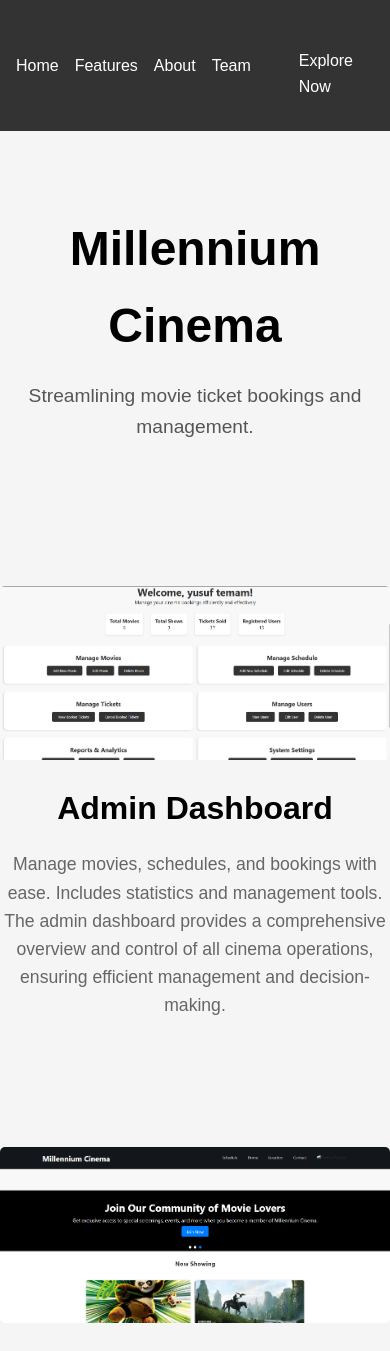
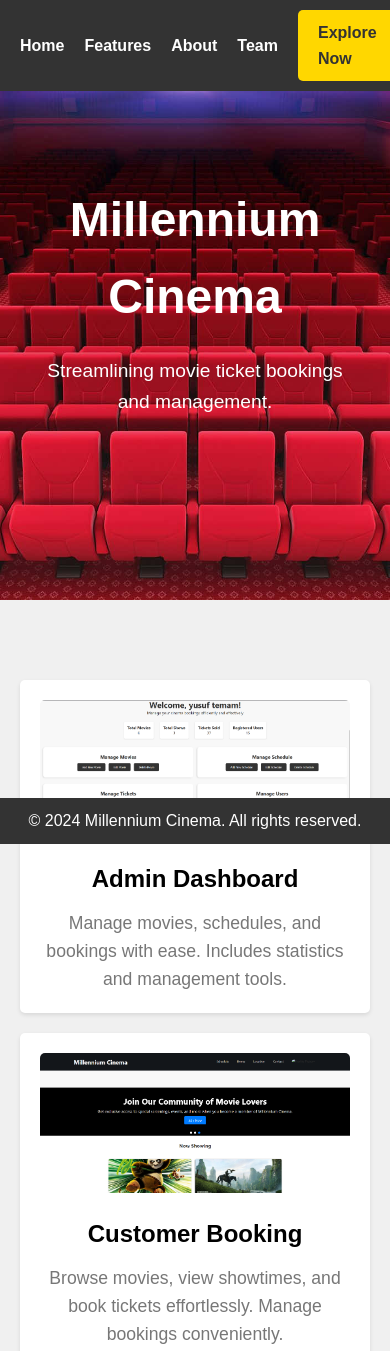
Before and after one commit to Yuzer52/Cinema_Booking, a plain HTML site: page index.html in a window 390 px wide. Shown: the top 1351 px of the page. Drawn offline with Linux system fonts and the light colour scheme.

Commit message:
'second'

```diff
--- a/index.html
+++ b/index.html
@@ -31,19 +31,19 @@
     <div class="feature">
         <img src="admin-dashboard.png" alt="Admin Dashboard">
         <h2>Admin Dashboard</h2>
-        <p>Manage movies, schedules, and bookings with ease. Includes statistics and management tools. The admin dashboard provides a comprehensive overview and control of all cinema operations, ensuring efficient management and decision-making.</p>
+        <p>Manage movies, schedules, and bookings with ease. Includes statistics and management tools.</p>
     </div>
 
     <div class="feature">
         <img src="customer-booking.png" alt="Customer Booking">
         <h2>Customer Booking</h2>
-        <p>Browse movies, view showtimes, and book tickets effortlessly. Manage bookings conveniently. The customer booking interface offers a user-friendly experience, allowing customers to easily find movies, check showtimes, and secure their tickets, enhancing their cinema-going experience.</p>
+        <p>Browse movies, view showtimes, and book tickets effortlessly. Manage bookings conveniently.</p>
     </div>
 
     <div class="feature">
         <img src="real-time-updates.png" alt="Real-time Updates">
         <h2>Real-time Updates</h2>
-        <p>Receive instant notifications about new movies, schedule changes, or booking confirmations. Stay informed with real-time updates on movie additions, schedule adjustments, and booking confirmations, ensuring a seamless and up-to-date cinema experience for customers and staff alike.</p>
+        <p>Receive instant notifications about new movies, schedule changes, or booking confirmations.</p>
     </div>
 </section>
 
--- a/style.css
+++ b/style.css
@@ -1,24 +1,29 @@
 /* Reset styles */
 * {
+    box-sizing: border-box;
     margin: 0;
     padding: 0;
-    box-sizing: border-box;
 }
 
-/* Basic styling */
 body {
     font-family: Arial, sans-serif;
     line-height: 1.6;
-    background-color: #f5f5f5;
+    background-color: #f0f0f0;
+    margin: 0;
+    padding: 0;
 }
 
+/* Header styles */
 header {
     background-color: #333;
     color: #fff;
-    padding: 1rem;
+    padding: 10px 20px;
     display: flex;
     justify-content: space-between;
     align-items: center;
+    position: fixed;
+    width: 100%;
+    z-index: 1000; /* Ensures header is above other content */
 }
 
 header nav ul {
@@ -27,112 +32,196 @@ header nav ul {
 }
 
 header nav ul li {
-    margin-right: 1rem;
+    margin-right: 20px;
 }
 
 header nav ul li a {
     color: #fff;
     text-decoration: none;
-    transition: color 0.3s ease;
+    font-weight: bold;
 }
 
 header nav ul li a:hover {
-    color: #ffd700; /* Change color on hover */
+    color: #ffd700;
+}
+
+header .btn {
+    padding: 10px 20px;
+    background-color: #ffd700;
+    color: #333;
+    text-decoration: none;
+    font-weight: bold;
+    border-radius: 5px;
+}
+
+header .btn:hover {
+    background-color: #ffcc00;
+}
+
+/* Intro section styles */
+#intro {
+    text-align: center;
+    padding: 100px 20px;
+    background-image: url('cinemas.jpg');
+    background-size: cover;
+    background-position: center;
+    color: #fff;
+    height: 600px; /* Adjust height as needed */
+    display: flex;
+    justify-content: center;
+    align-items: center;
 }
 
 .intro-container {
-    text-align: center;
-    padding: 5rem 0;
+    max-width: 800px;
 }
 
 .intro-container h1 {
-    font-size: 3rem;
-    margin-bottom: 1rem;
+    font-size: 3em;
+    margin-bottom: 20px;
 }
 
 .intro-container p {
-    font-size: 1.2rem;
-    color: #555;
+    font-size: 1.2em;
+    color: #fff;
+}
+
+/* Features section styles */
+#features {
+    padding: 80px 20px;
+    background-color: #f0f0f0;
+    display: flex;
+    flex-wrap: wrap;
+    justify-content: space-around;
 }
 
 .feature {
-    padding: 4rem 0;
+    width: 30%;
+    background-color: #fff;
+    padding: 20px;
+    margin-bottom: 30px;
+    border-radius: 5px;
+    box-shadow: 0 2px 4px rgba(0, 0, 0, 0.1);
     text-align: center;
 }
 
 .feature img {
     max-width: 100%;
+    height: auto;
     border-radius: 5px;
-    margin-bottom: 1rem;
+    margin-bottom: 15px;
 }
 
 .feature h2 {
-    font-size: 2rem;
-    margin-bottom: 1rem;
+    font-size: 1.5em;
+    margin-bottom: 10px;
 }
 
 .feature p {
-    font-size: 1.1rem;
-    color: #666;
+    font-size: 1.1em;
+    color: #777;
+}
+
+/* About section styles */
+#about {
+    padding: 100px 20px;
+    background-color: #fff;
+    text-align: center;
 }
 
 .about-container {
     max-width: 800px;
     margin: 0 auto;
-    text-align: center;
-    padding: 4rem 0;
 }
 
 .about-container h2 {
-    font-size: 2.5rem;
-    margin-bottom: 1.5rem;
+    font-size: 2.5em;
+    margin-bottom: 30px;
 }
 
 .about-container p {
-    font-size: 1.2rem;
+    font-size: 1.2em;
     color: #555;
+    line-height: 1.6;
+}
+
+/* Team section styles */
+#team {
+    padding: 80px 20px;
+    background-color: #f0f0f0;
+    text-align: center;
 }
 
 .team-video {
-    max-width: 800px;
-    margin: 0 auto;
-    text-align: center;
-    padding: 4rem 0;
-}
-
-.team-links {
-    text-align: center;
-    margin-top: 1rem;
+    max-width: 100%;
+    margin-bottom: 30px;
 }
 
 .team-links a {
     display: inline-block;
-    margin-right: 1rem;
+    margin: 0 10px;
     color: #333;
     text-decoration: none;
-    font-size: 1.2rem;
-    padding: 0.5rem 1rem;
-    border: 2px solid #333;
-    border-radius: 5px;
-    transition: background-color 0.3s ease, color 0.3s ease;
+    font-weight: bold;
 }
 
 .team-links a:hover {
+    color: #ffd700;
+}
+
+.team-links .btn {
+    display: inline-block;
+    padding: 10px 20px;
+    background-color: #ffd700;
+    color: #333;
+    text-decoration: none;
+    font-weight: bold;
+    border-radius: 5px;
+    margin-top: 20px;
+}
+
+.team-links .btn:hover {
+    background-color: #ffcc00;
+}
+
+/* Footer styles */
+footer {
     background-color: #333;
     color: #fff;
+    text-align: center;
+    padding: 10px 20px;
+    position: fixed;
+    bottom: 0;
+    width: 100%;
 }
 
-.btn {
-    display: inline-block;
-    padding: 1rem 2rem;
-    background-color: #333;
-    color: #fff;
-    text-decoration: none;
-    border-radius: 5px;
-    margin-top: 1rem;
-    transition: background-color 0.3s ease;
+footer p {
+    font-size: 1em;
 }
 
-.btn:hover {
-    background-color: #555;
+/* Responsive Design */
+
+@media (max-width: 1024px) {
+    .feature {
+        width: 45%;
+    }
 }
+
+@media (max-width: 768px) {
+    .feature {
+        width: 100%;
+    }
+}
+
+@media (max-width: 480px) {
+    .intro-container {
+        padding: 60px 10px;
+    }
+    .feature {
+        width: 100%;
+        margin-bottom: 20px;
+    }
+    .about-container {
+        padding: 60px 10px;
+    }
+}
```
Also changed, not shown: cinemas.jpg (added).
